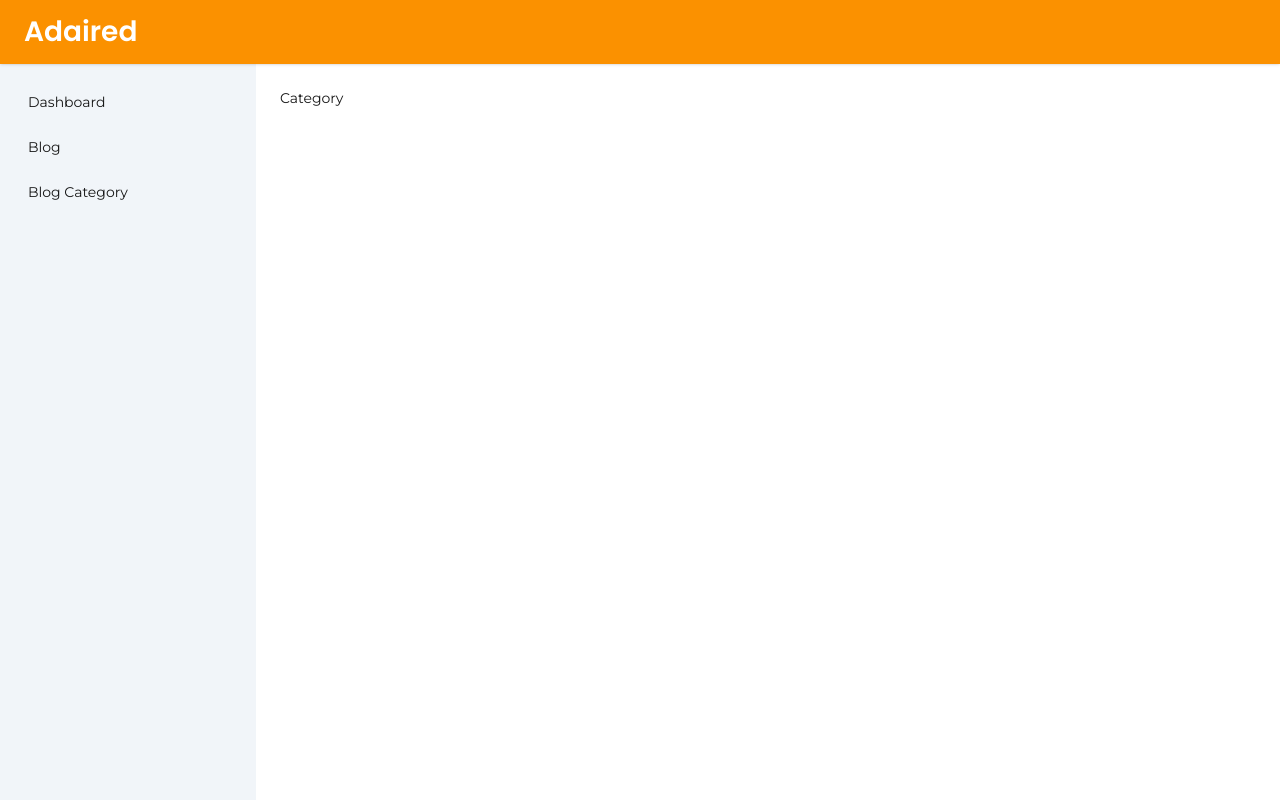
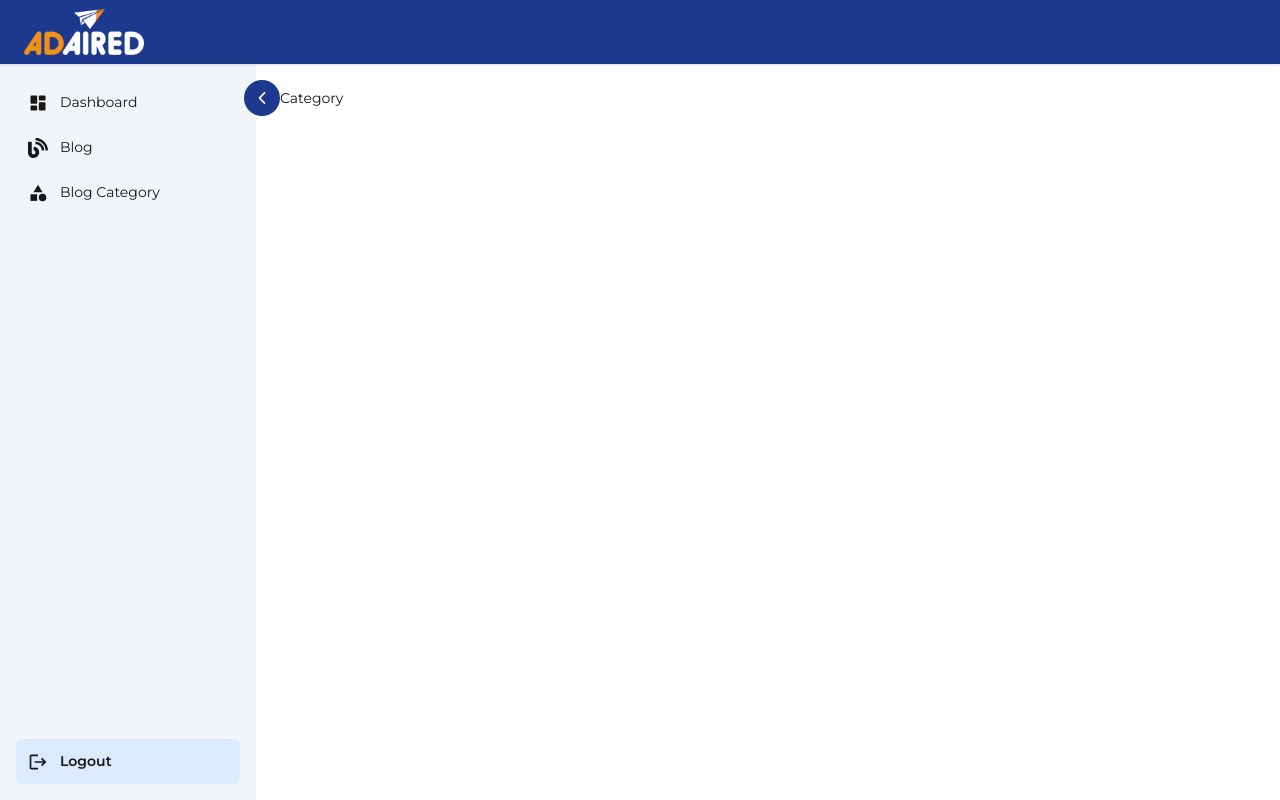
Before and after one commit to Adaired-Digital-Media/Adaired-MERN, a Next.js app: page /admin/blog-category in a window 1280 px wide. Built offline with nearby package versions, Linux system fonts and the light colour scheme; sample sign-in values are in the browser's storage.

Commit message:
blog list updated

```diff
--- a/app/admin/(website)/blog/page.tsx
+++ b/app/admin/(website)/blog/page.tsx
@@ -10,18 +10,35 @@ import { MdDelete } from "react-icons/md";
 import Loading from '@/app/components/Loading';
 import toast from "react-hot-toast";
 
+import { IoIosArrowForward } from "react-icons/io";
+import { IoIosArrowBack } from "react-icons/io";
+
 const Page = () => {
   const router = useRouter()
   const [data, setData] = useState([])
   const [loading, setLoading] = useState(false);
-
+  const [search, setSearch] = useState("");
   const [currentPage, setCurrentPage] = useState(1);
-  const blogsPerPage = 10;
+  const [blogsPerPage, setBlogsPerPage] = useState(10);
 
   const indexOfLastBlog = currentPage * blogsPerPage;
   const indexOfFirstBlog = indexOfLastBlog - blogsPerPage;
-  const currentBlogs = data?.slice(indexOfFirstBlog, indexOfLastBlog);
-  const totalPages = Math.ceil(data.length / blogsPerPage);
+
+  const filteredData = data.filter((blog: any) => {
+    return (
+      blog.postTitle?.toLowerCase().includes(search.toLowerCase()) ||
+      blog.slug?.toLowerCase().includes(search.toLowerCase())
+    );
+  });
+
+  const currentBlogs = filteredData?.slice(indexOfFirstBlog, indexOfLastBlog);
+  const totalPages = Math.ceil(filteredData.length / blogsPerPage);
+
+  useEffect(() => {
+    if (currentPage > totalPages) {
+      setCurrentPage(1);
+    }
+  }, [filteredData, totalPages]);
 
   const getBlogs = async () => {
     try {
@@ -38,10 +55,13 @@ const Page = () => {
       }
     }
     catch (err) {
-      console.log(err)
+      console.log(err);
+      setLoading(false);
+      toast.error("Failed to fetch blogs");
     }
 
   }
+
   useEffect(() => {
     getBlogs()
   }, [])
@@ -58,28 +78,55 @@ const Page = () => {
       }
     } catch (err) {
       console.log(err)
+      setLoading(false)
+      toast.error("Something went wrong")
     }
   }
 
   return (
     <div className="px-6 pb-6">
-      <div className="flex justify-between items-center mb-4">
-        <Heading subTitle={"Blog"} title={"Blog List"} />
+      <Heading
+        subTitle={"Blog"}
+        title={"Blog List"}
+      />
+
+      <div className="flex justify-between items-center mb-6">
+        <div className="rounded-full w-1/4 border flex items-center">
+          <input
+            type="text"
+            placeholder="Search By Title or Slug..."
+            value={search}
+            onChange={(e) => {
+              setSearch(e.target.value);
+              setCurrentPage(1);
+            }}
+            className="w-full outline-none p-4 rounded-full text-sm"
+          />
+        </div>
+
         <SaveAndCancel
           name={"Create Blog"}
           isIcon={true}
           handleClick={() => router.push("/admin/blog/create")}
         />
       </div>
-      {loading ? <Loading /> : <div className="bg-white rounded-2xl shadow-md overflow-hidden">
 
+      {loading ? (
+        <Loading />
+      ) : filteredData.length === 0 ? (
+        <div className="pt-36 text-center">
+          {search
+            ? "No blogs found matching your search."
+            : 'No blogs found. Click "Create Blog" to add one.'}
+        </div>
+      ) : (
+        <div className="bg-white rounded-2xl shadow-md overflow-hidden">
           <div className="grid grid-cols-12 bg-blue-900 p-4 font-semibold text-white text-sm uppercase">
             <div className="col-span-11">Title</div>
             <div className="col-span-1 text-center">Actions</div>
           </div>
 
-        {data?.length > 0 ? (
-          currentBlogs.map((blog: any) => (
+          {currentBlogs.map((blog: any) => (
             <div
               key={blog._id}
               className="grid grid-cols-12 items-center px-4 py-3 border-t hover:bg-blue-50 transition duration-200"
@@ -92,47 +139,54 @@ const Page = () => {
 
                 <button
                   onClick={() => router.push(`/admin/blog/${blog.slug}`)}
-                  className="p-2 bg-blue-100 hover:bg-blue-200 text-blue-600 rounded-full transition active:scale-90"
+                  className="p-2 bg-blue-100 hover:bg-blue-200 text-blue-600 rounded-full cursor-pointer transition active:scale-90"
                 >
                   <MdEdit size={20} />
                 </button>
 
                 <button
                   onClick={() => deleteBlog(blog._id)}
-                  className="p-2 bg-red-100 hover:bg-red-200 text-red-600 rounded-full transition active:scale-90"
+                  className="p-2 bg-red-100 hover:bg-red-200 text-red-600 rounded-full cursor-pointer transition active:scale-90"
                 >
                   <MdDelete size={20} />
                 </button>
-
               </div>
             </div>
-          ))
-        ) : (
-          <div className="p-10 text-center text-gray-500">
-            No blogs found. Click "Create Blog" to add one.
-          </div>
-        )}
+          ))}
 
           {/* Pagination */}
-        {data.length > 10 && (
+          {filteredData.length > blogsPerPage && (
             <div className="flex justify-between items-center px-6 py-4 border-t bg-blue-50">
-
+              <div className="flex items-center gap-4">
                 <p className="text-sm text-gray-600">
-              Showing {indexOfFirstBlog + 1} to{" "}
-              {Math.min(indexOfLastBlog, data.length)} of {data.length} blogs
+                  Showing {indexOfFirstBlog + 1} -{" "}
+                  {Math.min(indexOfLastBlog, filteredData.length)} of {filteredData.length} blogs
                 </p>
 
-            <div className="flex gap-2">
+                <select
+                  value={blogsPerPage}
+                  onChange={(e) => {
+                    setBlogsPerPage(Number(e.target.value));
+                    setCurrentPage(1);
+                  }}
+                  className="border border-gray-600 rounded-md px-3 py-2 text-sm outline-none focus:ring-2 focus:ring-blue-900"
+                >
+                  <option value={10}>10</option>
+                  <option value={25}>25</option>
+                  <option value={50}>50</option>
+                </select>
+              </div>
 
+              <div className="flex gap-4">
                 <button
                   onClick={() => setCurrentPage((prev) => prev - 1)}
                   disabled={currentPage === 1}
-                className={`px-4 py-2 rounded-lg text-sm font-semibold transition active:scale-90 ${currentPage === 1
+                  className={`p-4 rounded-lg text-sm font-semibold transition active:scale-90 ${currentPage === 1
                     ? "bg-gray-200 text-gray-400 cursor-not-allowed"
-                  : "bg-[#FB9100]/90 text-white hover:bg-[#FB9100] cursor-pointer"
+                    : "bg-blue-900 text-white hover:bg-[#FB9100] cursor-pointer"
                     }`}
                 >
-                Previous
+                  <IoIosArrowBack size={18} />
                 </button>
 
                 <button
@@ -140,16 +194,17 @@ const Page = () => {
                   disabled={currentPage === totalPages}
                   className={`px-4 py-2 rounded-lg text-sm font-semibold transition active:scale-90 ${currentPage === totalPages
                     ? "bg-gray-200 text-gray-400 cursor-not-allowed"
-                  : "bg-blue-600 text-white hover:bg-blue-700 cursor-pointer"
+                    : "bg-blue-900 text-white hover:bg-[#FB9100] cursor-pointer"
                     }`}
                 >
-                Next
+                  <IoIosArrowForward size={18} />
                 </button>
               </div>
             </div>
+          )
+          }
+        </div>
       )}
-      </div>}
-
     </div>
   );
 }
--- a/app/admin/layout.tsx
+++ b/app/admin/layout.tsx
@@ -1,16 +1,27 @@
+"use client";
 import type { Metadata } from "next";
 import Link from "next/link";
 import AdminAuthGuard from "./AdminAuthGuard";
+import Image from "next/image";
+import MainLogo from "../../public/assets/brand_logo.png";
 
-export const metadata: Metadata = {
-  title: "Admin Panel",
-  description: "Admin Dashboard",
-};
+import { IoIosArrowForward } from "react-icons/io";
+import { IoIosArrowBack } from "react-icons/io";
+import { RiDashboardFill } from "react-icons/ri";
+import { FaBlog } from "react-icons/fa";
+import { MdCategory, MdLogout } from "react-icons/md";
+import { useState } from "react";
+import { useRouter } from "next/navigation";
+
+// export const metadata: Metadata = {
+//   title: "Admin Panel",
+//   description: "Admin Dashboard",
+// };
 
 const menuData = [
-  { label: "Dashboard", path: "/admin" },
-  { label: "Blog", path: "/admin/blog" },
-  { label: "Blog Category", path: "/admin/blog-category" },
+  { label: "Dashboard", path: "/admin", icon: <RiDashboardFill size={20} /> },
+  { label: "Blog", path: "/admin/blog", icon: <FaBlog size={20} /> },
+  { label: "Blog Category", path: "/admin/blog-category", icon: <MdCategory size={20} /> },
 ];
 
 export default function AdminLayout({
@@ -18,31 +29,72 @@ export default function AdminLayout({
 }: {
   children: React.ReactNode;
 }) {
+
+  const [isOpen, setIsOpen] = useState(true);
+  const router = useRouter();
+
+  const handleLogout = () => {
+    localStorage.removeItem("token");
+    router.push("/admin/login");
+  };
+
   return (
     <div className="min-h-screen">
 
       {/* Header */}
-      <header className="fixed top-0 left-0 w-full h-16 bg-[#FB9100] flex items-center px-6 z-50 shadow-sm">
-        <h2 className="!text-white">Adaired</h2>
+      <header className="fixed top-0 left-0 w-full h-16 bg-blue-900 flex items-center px-6 z-50 shadow-sm">
+        <Image
+          src={MainLogo}
+          alt="Logo"
+          width={120}
+          height={40}
+          className=""
+        />
       </header>
 
       <div className="flex pt-16">
 
         {/* Sidebar */}
-        <aside className="fixed top-16 left-0 w-64 h-[calc(100vh-4rem)] bg-slate-100 p-4">
+        <aside className={`fixed top-16 left-0 flex flex-col justify-between transition-all duration-300 ease-in-out  ${isOpen ? "w-64" : "w-24"} h-[calc(100vh-4rem)] bg-slate-100 p-4`}>
+          <div>
             {menuData.map((menu, idx) => (
               <Link
                 key={idx}
                 href={menu.path}
-              className="block py-3 px-3 rounded-md hover:bg-gray-200 transition"
+                className={`block rounded-md hover:bg-blue-100 transition active:scale-95 ${isOpen ? "py-3 px-3" : "py-3 flex justify-center"}`}
               >
-              {menu.label}
+                <div className={`flex items-center ${isOpen ? "gap-3" : "justify-center"}`}>
+                  <span className="shrink-0">
+                    {menu.icon}
+                  </span>
+
+                  {isOpen && menu.label}
+                </div>
               </Link>
             ))}
+          </div>
+
+          <button
+            onClick={handleLogout}
+            className="block py-3 px-3 rounded-md bg-blue-100 hover:bg-red-100 hover:text-red-600 font-semibold transition"
+          >
+            <div className="flex gap-3 items-center">
+              <MdLogout size={20} />
+              {isOpen && "Logout"}
+            </div>
+          </button>
+
+          <div
+            onClick={() => setIsOpen(!isOpen)}
+            className="bg-blue-900 hover:bg-[#FB9100] cursor-pointer rounded-full h-9 w-9 text-white absolute -right-6 top-4 flex items-center justify-center active:scale-95"
+          >
+            {isOpen ? <IoIosArrowBack size={18} /> : <IoIosArrowForward size={18} />}
+          </div>
+
         </aside>
 
         {/* Main Content */}
-        <main className="ml-64 w-full p-6">
+        <main className={`${isOpen ? "ml-64" : "ml-24"} w-full p-6`}>
           <AdminAuthGuard>
             {children}
           </AdminAuthGuard>
--- a/app/components/Loading.tsx
+++ b/app/components/Loading.tsx
@@ -3,7 +3,7 @@
 export default function Loading() {
   return (
     <div className="flex items-center justify-center h-[60vh]">
-      <div className="h-10 w-10 animate-spin rounded-full border-4 border-gray-300 border-t-black"></div>
+      <div className="h-10 w-10 animate-spin rounded-full border-4 border-gray-300 border-t-blue-900"></div>
     </div>
   );
 }
```
Also changed, not shown: 1 other file (tests, documents, lock files or other folders). Lines whose indentation alone changed are shown as unchanged.
